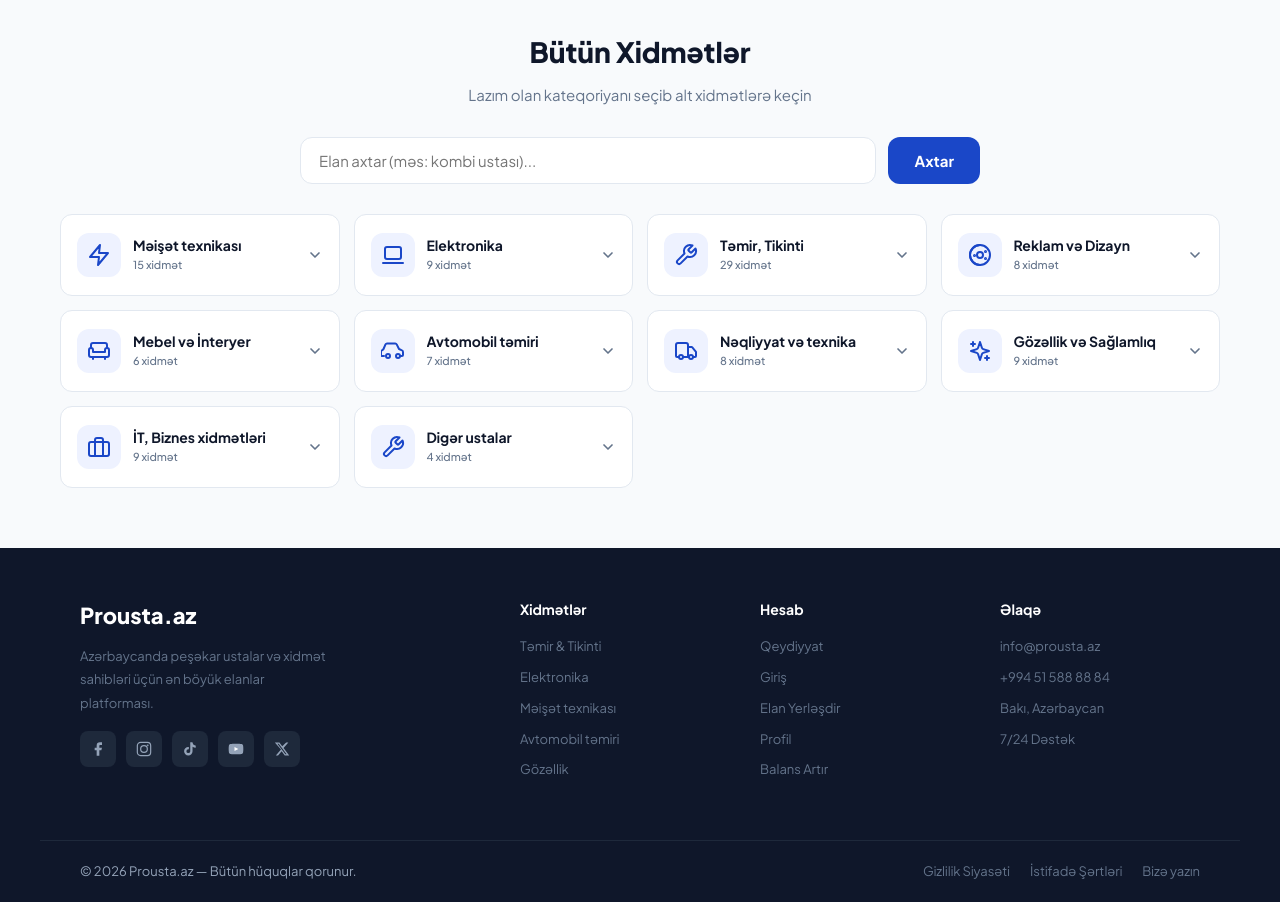
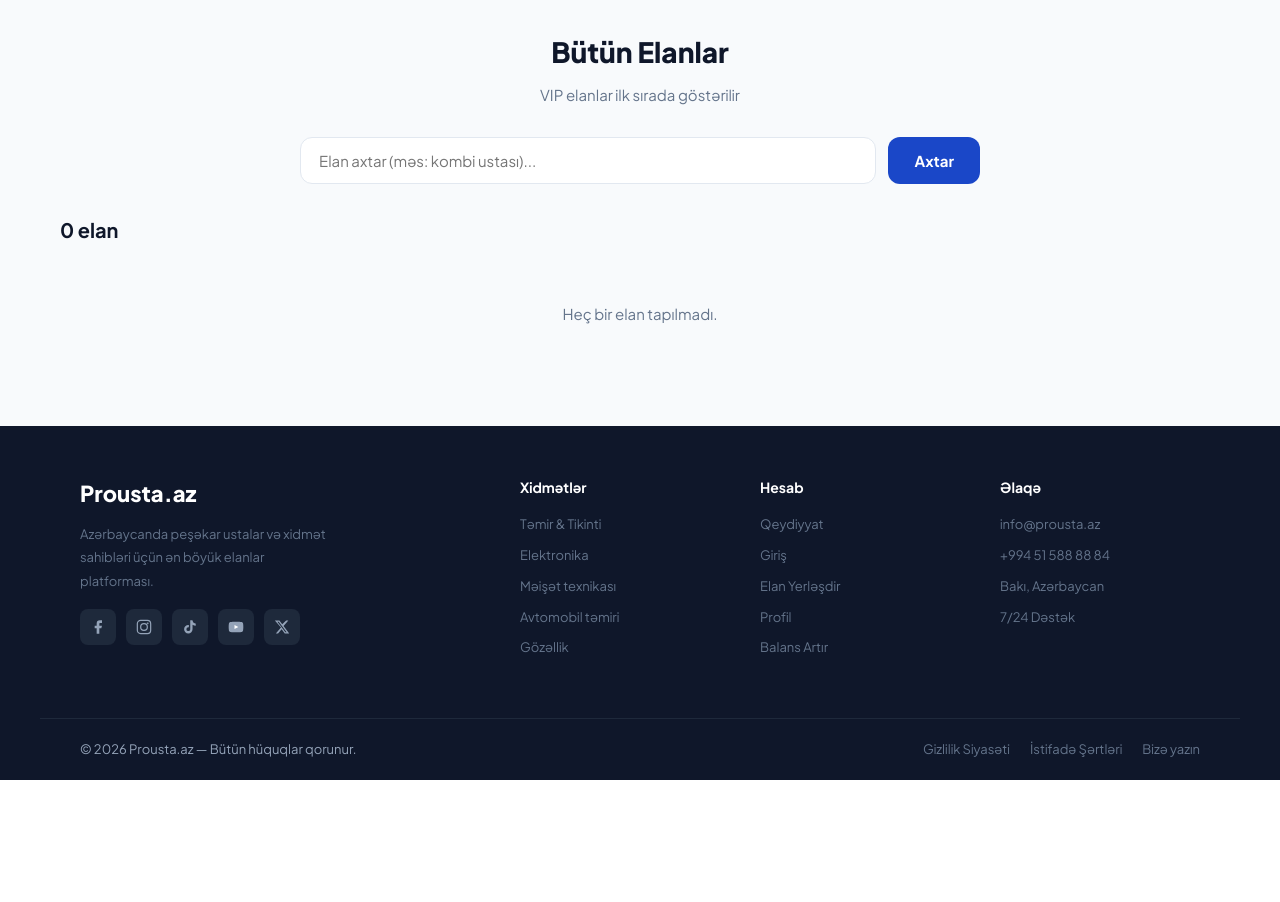
Before and after one commit to guliyevsarxan92-dot/prousta, a Django app: page /elanlar/ in a window 1280 px wide. Shown: the part 64-966 px from the top of the page. After the commit the page ends 844 px from the top, so only its background shows below. Run offline with Django 5.2, Linux system fonts and the light colour scheme; data comes from the database, SQL or seed files in the repository; tables that the repository leaves empty hold one stand-in row (values such as "Sample post").

Commit message:
Elan siyahısı: Hamısına bax ilk sırada VIP-lərlə bütün elanları göstərir
/elanlar/ səhifəsi artıq kateqoriya kartları yerinə birbaşa
vip_siralama əsasında sıralanmış bütün aktiv elanları göstərir.
Axtarış varsa həmin elanlar filtrdən keçirilir.

Co-Authored-By: Claude Opus 4.6 <noreply@anthropic.com>

```diff
--- a/core/views.py
+++ b/core/views.py
@@ -82,13 +82,13 @@ def elan_siyahi(request):
     kateqoriyalar = Kategori.objects.filter(ust_kategori=None).prefetch_related('alt_kateqoriyalar')
     axtaris = request.GET.get('q', '').strip()
 
-    elanlar_page = None
+    elanlar = Elan.objects.filter(status='aktiv').prefetch_related('shekillar').order_by('-vip_siralama', '-yaradildi')
     if axtaris:
-        elanlar = Elan.objects.filter(status='aktiv').filter(
+        elanlar = elanlar.filter(
             Q(bashliq__icontains=axtaris) | Q(acaqlama__icontains=axtaris) | Q(nomre__icontains=axtaris)
-        ).prefetch_related('shekillar').order_by('-vip_siralama', '-yaradildi')
-        paginator = Paginator(elanlar, 20)
-        elanlar_page = paginator.get_page(request.GET.get('page', 1))
+        )
+    paginator = Paginator(elanlar, 20)
+    elanlar_page = paginator.get_page(request.GET.get('page', 1))
 
     return render(request, 'elan_siyahi.html', {
         'elanlar': elanlar_page,
--- a/templates/elan_siyahi.html
+++ b/templates/elan_siyahi.html
@@ -1,5 +1,5 @@
 {% extends 'base.html' %}
-{% block title %}{% if axtaris %}"{{ axtaris }}" — Axtarış Nəticələri{% else %}Bütün Xidmətlər{% endif %} — Prousta.az{% endblock %}
+{% block title %}{% if axtaris %}"{{ axtaris }}" — Axtarış Nəticələri{% else %}Bütün Elanlar{% endif %} — Prousta.az{% endblock %}
 {% block description %}Prousta.az-da Azərbaycanın bütün peşəkar xidmət kateqoriyaları: elektrik, santexnik, kondisioner, təmir, gözəllik, avtomobil və daha çox. Lazım olan ustanı tapın.{% endblock %}
 {% block keywords %}xidmətlər, ustalar, peşəkar xidmət, Bakı ustalar, Prousta.az, elan sayti{% endblock %}
 {% block canonical %}/elanlar/{% endblock %}
@@ -77,8 +77,8 @@
     <h1 class="page-title">Axtarış Nəticələri</h1>
     <p class="page-sub">"<strong>{{ axtaris }}</strong>" üçün tapılan elanlar</p>
   {% else %}
-    <h1 class="page-title">Bütün Xidmətlər</h1>
-    <p class="page-sub">Lazım olan kateqoriyanı seçib alt xidmətlərə keçin</p>
+    <h1 class="page-title">Bütün Elanlar</h1>
+    <p class="page-sub">VIP elanlar ilk sırada göstərilir</p>
   {% endif %}
 
   <form class="filter-bar" method="get">
@@ -86,53 +86,7 @@
     <button type="submit">Axtar</button>
   </form>
 
-  {% if not axtaris %}
-  <div class="cats-grid">
-    {% for kat in kateqoriyalar %}
-    <details class="kat-card">
-      <summary>
-        <span class="kat-icon">
-          {% if kat.slug == 'meiset-texnikasi' %}
-            <svg viewBox="0 0 24 24" fill="none" stroke="currentColor" stroke-linecap="round" stroke-linejoin="round"><path d="M13 2 3 14h9l-1 8 10-12h-9l1-8z"/></svg>
-          {% elif kat.slug == 'elektronika' %}
-            <svg viewBox="0 0 24 24" fill="none" stroke="currentColor" stroke-linecap="round" stroke-linejoin="round"><rect x="4" y="4" width="16" height="12" rx="2"/><path d="M2 20h20"/><path d="M9 16h6"/></svg>
-          {% elif kat.slug == 'temir-tikinti' %}
-            <svg viewBox="0 0 24 24" fill="none" stroke="currentColor" stroke-linecap="round" stroke-linejoin="round"><path d="M14.7 6.3a1 1 0 0 0 0 1.4l1.6 1.6a1 1 0 0 0 1.4 0l3.77-3.77a6 6 0 0 1-7.94 7.94l-6.91 6.91a2.12 2.12 0 0 1-3-3l6.91-6.91a6 6 0 0 1 7.94-7.94l-3.76 3.76z"/></svg>
-          {% elif kat.slug == 'reklam-dizayn' %}
-            <svg viewBox="0 0 24 24" fill="none" stroke="currentColor" stroke-linecap="round" stroke-linejoin="round"><circle cx="12" cy="12" r="10"/><circle cx="12" cy="12" r="3"/><path d="M12 2a10 10 0 0 0 0 20"/><circle cx="17.5" cy="8.5" r=".5" fill="currentColor"/><circle cx="17.5" cy="15.5" r=".5" fill="currentColor"/><circle cx="6.5" cy="12.5" r=".5" fill="currentColor"/></svg>
-          {% elif kat.slug == 'mebel-interyer' %}
-            <svg viewBox="0 0 24 24" fill="none" stroke="currentColor" stroke-linecap="round" stroke-linejoin="round"><path d="M20 9V6a2 2 0 0 0-2-2H6a2 2 0 0 0-2 2v3"/><path d="M2 11v5a2 2 0 0 0 2 2h16a2 2 0 0 0 2-2v-5a2 2 0 0 0-4 0v2H6v-2a2 2 0 0 0-4 0Z"/><path d="M6 18v2"/><path d="M18 18v2"/></svg>
-          {% elif kat.slug == 'avtomobil-temiri' %}
-            <svg viewBox="0 0 24 24" fill="none" stroke="currentColor" stroke-linecap="round" stroke-linejoin="round"><path d="M19 17h2c.6 0 1-.4 1-1v-3c0-.9-.7-1.7-1.5-1.9L18 10l-2.3-4.6c-.3-.6-.9-1-1.5-1H6c-.6 0-1.2.4-1.5 1L2.5 10 1.5 11.1C.7 11.3 0 12.1 0 13v3c0 .6.4 1 1 1h2"/><circle cx="7" cy="17" r="2"/><circle cx="17" cy="17" r="2"/></svg>
-          {% elif kat.slug == 'neqliyyat-texnika' %}
-            <svg viewBox="0 0 24 24" fill="none" stroke="currentColor" stroke-linecap="round" stroke-linejoin="round"><path d="M14 18V6a2 2 0 0 0-2-2H4a2 2 0 0 0-2 2v11a1 1 0 0 0 1 1h2"/><path d="M15 18H9"/><path d="M19 18h2a1 1 0 0 0 1-1v-3.65a1 1 0 0 0-.22-.624l-3.48-4.35A1 1 0 0 0 17.52 8H14"/><circle cx="17" cy="18" r="2"/><circle cx="7" cy="18" r="2"/></svg>
-          {% elif kat.slug == 'gozellik-saglamliq' %}
-            <svg viewBox="0 0 24 24" fill="none" stroke="currentColor" stroke-linecap="round" stroke-linejoin="round"><path d="m12 3-1.9 5.8a2 2 0 0 1-1.3 1.3L3 12l5.8 1.9a2 2 0 0 1 1.3 1.3L12 21l1.9-5.8a2 2 0 0 1 1.3-1.3L21 12l-5.8-1.9a2 2 0 0 1-1.3-1.3Z"/><path d="M5 3v4"/><path d="M19 17v4"/><path d="M3 5h4"/><path d="M17 19h4"/></svg>
-          {% elif kat.slug == 'it-biznes' %}
-            <svg viewBox="0 0 24 24" fill="none" stroke="currentColor" stroke-linecap="round" stroke-linejoin="round"><rect width="20" height="14" x="2" y="7" rx="2" ry="2"/><path d="M16 21V5a2 2 0 0 0-2-2h-4a2 2 0 0 0-2 2v16"/></svg>
-          {% elif kat.slug == 'diger-ustalar' %}
-            <svg viewBox="0 0 24 24" fill="none" stroke="currentColor" stroke-linecap="round" stroke-linejoin="round"><path d="M14.7 6.3a1 1 0 0 0 0 1.4l1.6 1.6a1 1 0 0 0 1.4 0l3.77-3.77a6 6 0 0 1-7.94 7.94l-6.91 6.91a2.12 2.12 0 0 1-3-3l6.91-6.91a6 6 0 0 1 7.94-7.94l-3.76 3.76z"/></svg>
-          {% else %}
-            <svg viewBox="0 0 24 24" fill="none" stroke="currentColor" stroke-linecap="round" stroke-linejoin="round"><rect width="18" height="18" x="3" y="3" rx="2"/><path d="M9 9h6v6H9z"/></svg>
-          {% endif %}
-        </span>
-        <div class="kat-info">
-          <span class="kat-name">{{ kat.ad }}</span>
-          <span class="kat-count">{{ kat.alt_kateqoriyalar.count }} xidmət</span>
-        </div>
-        <svg class="kat-arrow" width="16" height="16" viewBox="0 0 24 24" fill="none" stroke="currentColor" stroke-width="2.5" stroke-linecap="round" stroke-linejoin="round"><polyline points="6 9 12 15 18 9"/></svg>
-      </summary>
-      <div class="alt-list">
-        {% for alt in kat.alt_kateqoriyalar.all %}
-          <a href="{% url 'xidmet_detail' alt.slug %}">{{ alt.ad }}</a>
-        {% endfor %}
-        <a href="{% url 'xidmet_detail' kat.slug %}" class="kat-view-all">Bütün {{ kat.ad }} elanları →</a>
-      </div>
-    </details>
-    {% endfor %}
-  </div>
-  {% else %}
-    <h2 class="search-title">{{ elanlar.paginator.count }} elan tapıldı</h2>
+    <h2 class="search-title">{{ elanlar.paginator.count }} elan</h2>
     <div class="grid">
     {% for elan in elanlar %}
       <a href="/elan/{{ elan.pk }}/" class="kart">
@@ -166,6 +120,5 @@
       {% endif %}
     </div>
     {% endif %}
-  {% endif %}
 </div>
 {% endblock %}
```
